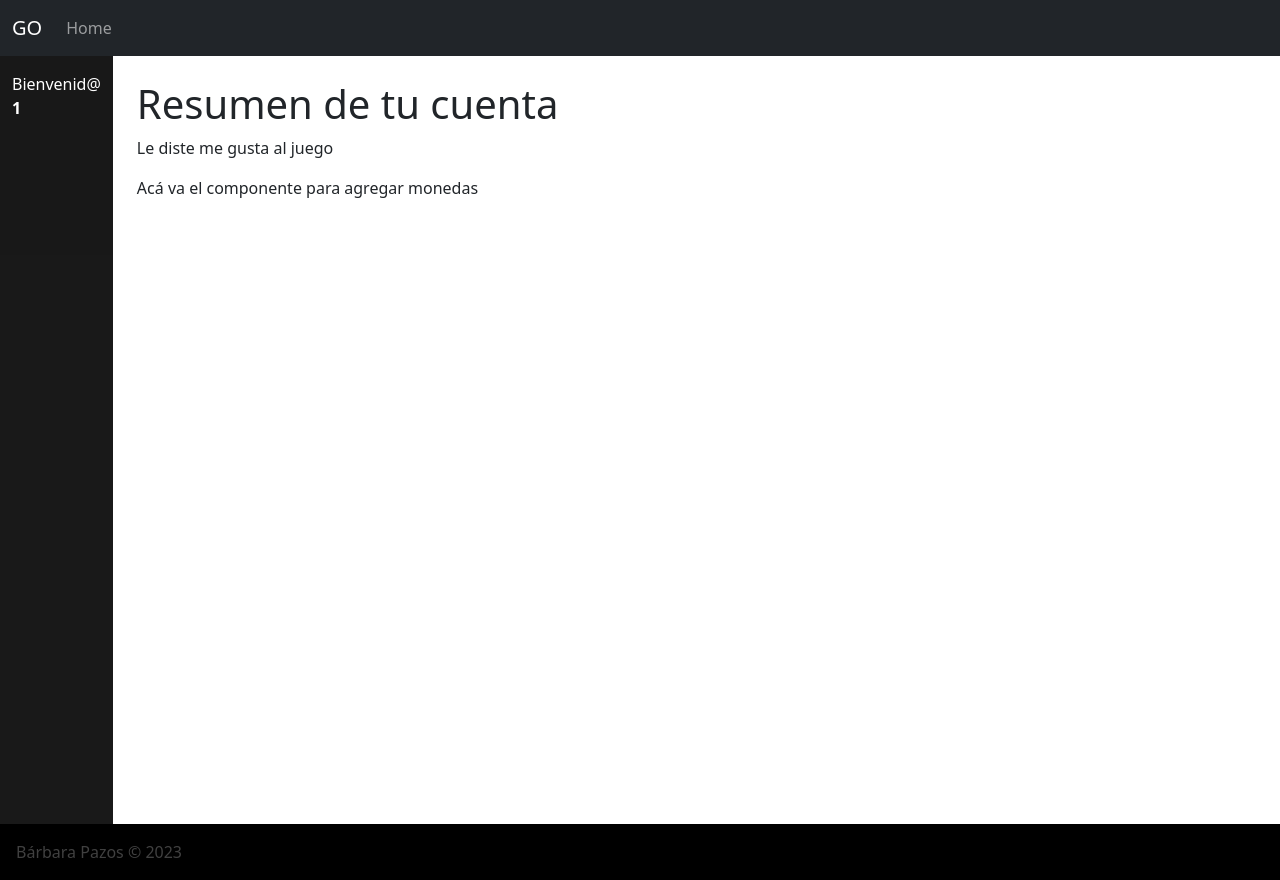
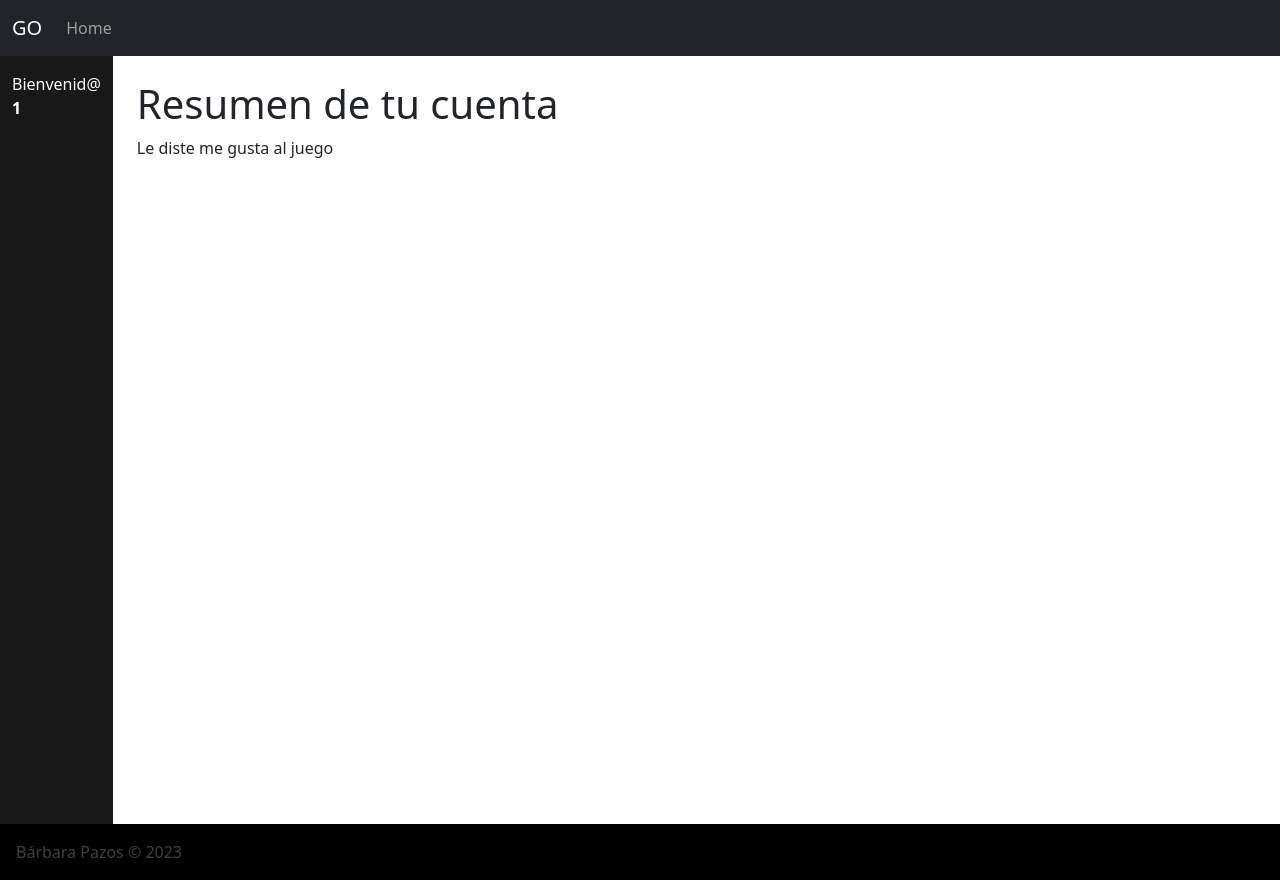
Before and after one commit to Dr0ckman/games-opinion, a Vue app: page /administracion/1 in a window 1280 px wide. Built offline with nearby package versions, Linux system fonts and the light colour scheme.

Commit message:
Create monedero

```diff
--- a/src/components/administracion/Monedero.vue
+++ b/src/components/administracion/Monedero.vue
@@ -4,6 +4,11 @@
 
 </template>
 
-<script></script>
+<script>
+export default {
+    name: 'Monedero'
+}
+
+</script>
 
 <style scoped lang="scss"></style>
--- a/src/views/AdministracionView.vue
+++ b/src/views/AdministracionView.vue
@@ -4,20 +4,22 @@
         <div class="container-fluid">
             <h1>Resumen de tu cuenta</h1>
             <p>Le diste me gusta al juego <strong>{{ this.$route.query.game }}</strong></p>
-            <p>Acá va el componente para agregar monedas</p>
+            <div>
+                <Monedero></Monedero>
+            </div>
         </div>
     </div>
 </template>
 
 <script>
 import Sidebar from '@/components/administracion/Sidebar.vue'
-import Login from '@/components/login/Login.vue'
+import Monedero from '@/components/administracion/Monedero.vue'
 
 export default {
     name: 'AdministracionView',
     components: {
         Sidebar,
-        Login
+        Monedero
     }
 }
 </script>
```
